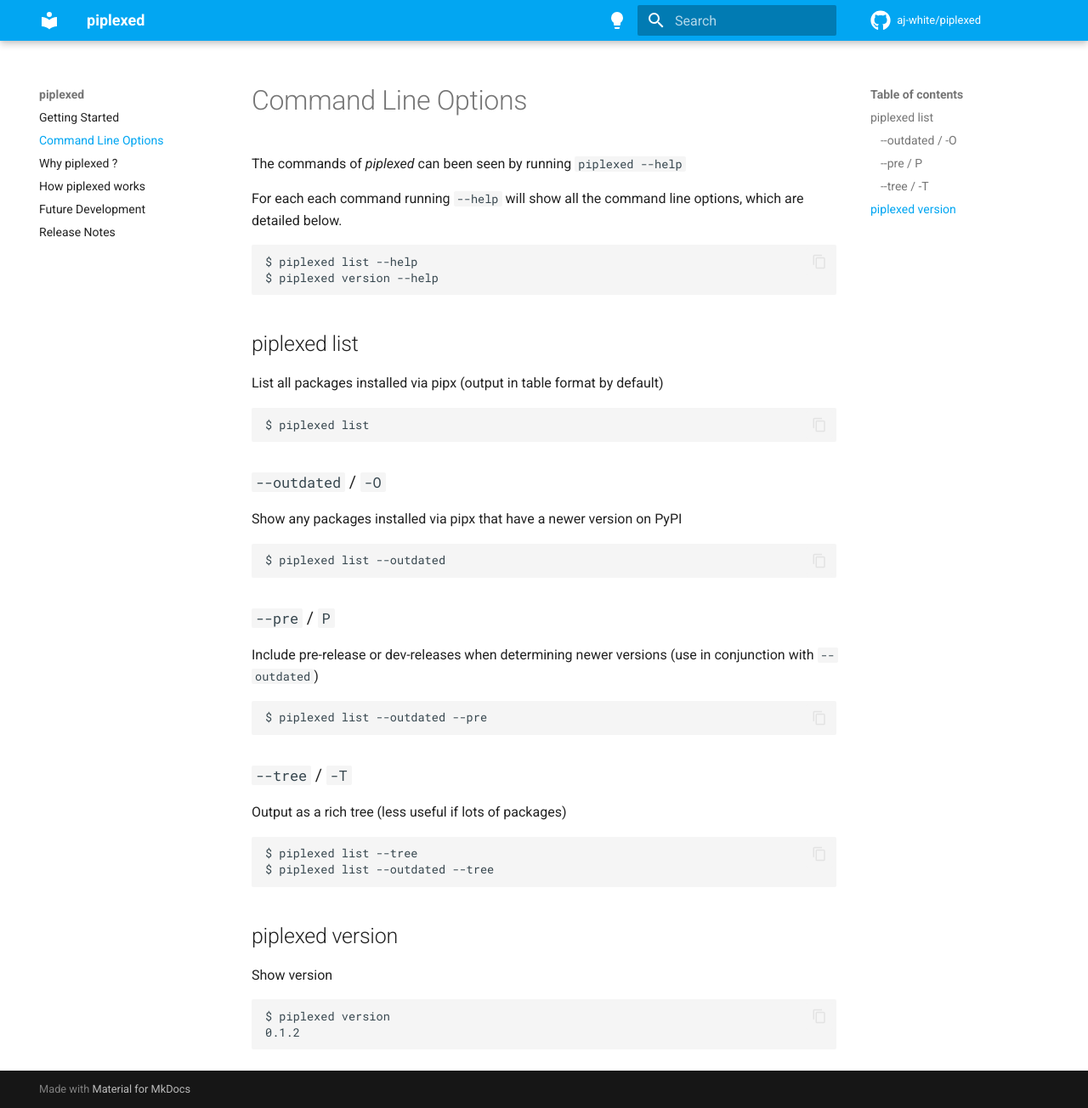
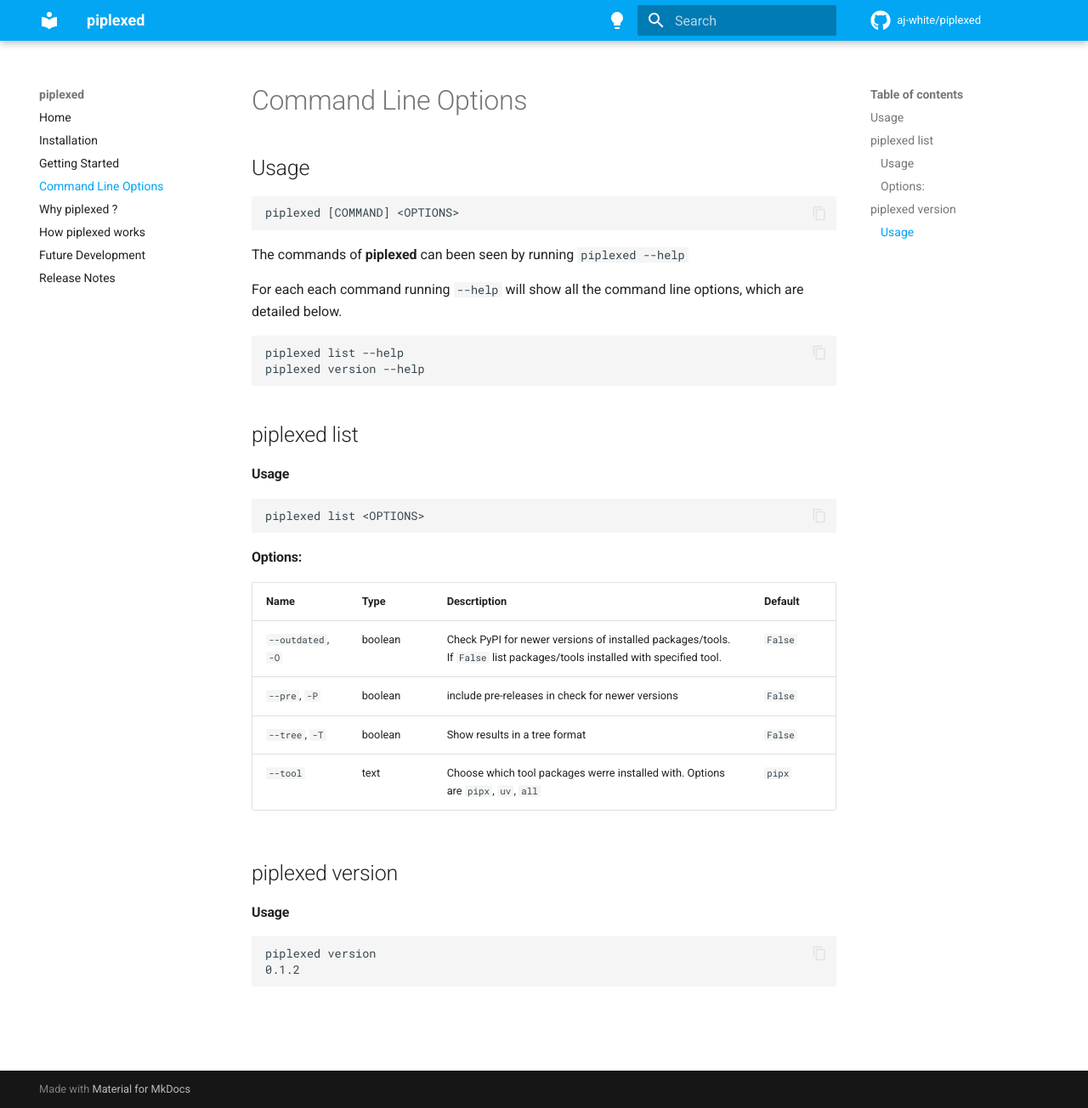
Before and after one commit to aj-white/piplexed, an MkDocs documentation site: the page built from docs/Command-line-options.md, in a window 1280 px wide and 1304 px high. Shown: the whole window at 85% size. Built offline with MkDocs 1.6.1 and Material for MkDocs 9.7.7, drawn with Linux system fonts in a browser that asks for light colours; comment, search, counter and statistics services are not loaded.

Commit message:
📝update docs for uv

````diff
--- a/docs/Command-line-options.md
+++ b/docs/Command-line-options.md
@@ -1,45 +1,43 @@
 # Command Line Options
 
-The commands of *piplexed* can been seen by running `piplexed --help`
+
+## Usage
+
+```console
+piplexed [COMMAND] <OPTIONS>
+```
+
+The commands of **piplexed** can been seen by running `piplexed --help`
 
 For each each command running `--help` will show all the command line options, which are detailed below.
 ```shell
-$ piplexed list --help
-$ piplexed version --help
+piplexed list --help
+piplexed version --help
 ```
 
 ## piplexed list
 
-List all packages installed via pipx (output in table format by default)
-```shell
-$ piplexed list
+#### Usage
+
+```console
+piplexed list <OPTIONS>
 ```
 
-### `--outdated` / `-O`
-Show any packages installed via pipx that have a newer version on PyPI
-```shell
-$ piplexed list --outdated
-```
+#### Options:
 
+|**Name**|**Type**|**Descrtiption**|**Default**|
+|---|---|---|---|
+`--outdated`, `-O`|boolean|Check PyPI for newer versions of installed packages/tools. If `False` list packages/tools installed with specified tool.| `False`
+`--pre`, `-P`|boolean|include pre-releases in check for newer versions|`False`
+`--tree`, `-T`|boolean|Show results in a tree format|`False`
+`--tool`|text|Choose which tool packages werre installed with. Options are `pipx`, `uv`, `all`|`pipx`
 
-### `--pre` / `P`
-Include pre-release or dev-releases when determining newer versions (use in conjunction with `--outdated`)
-```shell
-$ piplexed list --outdated --pre
-```
-
-### `--tree` / `-T`
-Output as a rich tree (less useful if lots of packages)
-```shell
-$ piplexed list --tree
-$ piplexed list --outdated --tree
-```
 
 ## piplexed version
 
-Show version
+#### Usage
 
-```shell
-$ piplexed version
+```console
+piplexed version
 0.1.2
 ```
--- a/mkdocs.yml
+++ b/mkdocs.yml
@@ -1,5 +1,5 @@
 site_name: piplexed
-site_description: Find outdated pipx installed packages
+site_description: Find outdated tools installed with pipx or uv
 
 theme:
   name: 'material'
@@ -10,14 +10,14 @@
     accent: purple
     toggle:
       icon: material/lightbulb
-      name: Switch to light mode
+      name: Switch to dark mode
   - media:
     scheme: slate
     primary: light blue
     accent: amber
     toggle:
       icon: material/lightbulb-outline
-      name: Switch to dark mode
+      name: Switch to light mode
   features:
       - content.code.copy
   icon:
@@ -25,9 +25,14 @@
 repo_name: aj-white/piplexed
 repo_url: https://github.com/aj-white/piplexed
 markdown_extensions:
-  - admonition
+  pymdownx.blocks.admonition:
+  pymdownx.blocks.details:
+  pymdownx.blocks.tab:
+    alternate_style: True
 nav:
-  - Getting Started: index.md
+  - Home: index.md
+  - Installation.md
+  - Getting Started: Getting-started.md
   - Command-line-options.md
   - Why-piplexed.md
   - How-piplexed-works.md
````
Also changed, not shown: README.md (+67 -40 lines), docs/Getting-started.md (added, +141 -0 lines), docs/How-piplexed-works.md (+7 -3 lines), docs/Installation.md (added, +33 -0 lines), docs/Release-notes.md (+5 -0 lines), docs/Why-piplexed.md (+19 -15 lines), docs/index.md (+29 -75 lines), docs/img/piplexed-list-out.gif (added), docs/img/piplexed-list-outdated-pre-uv.PNG (added), docs/img/piplexed-list-outdated-pre.PNG, docs/img/piplexed-list-outdated.PNG, docs/img/piplexed-list-table.PNG, docs/img/piplexed-list-tree.PNG (added), docs/img/piplexed-list.PNG (deleted), 1 more files.
